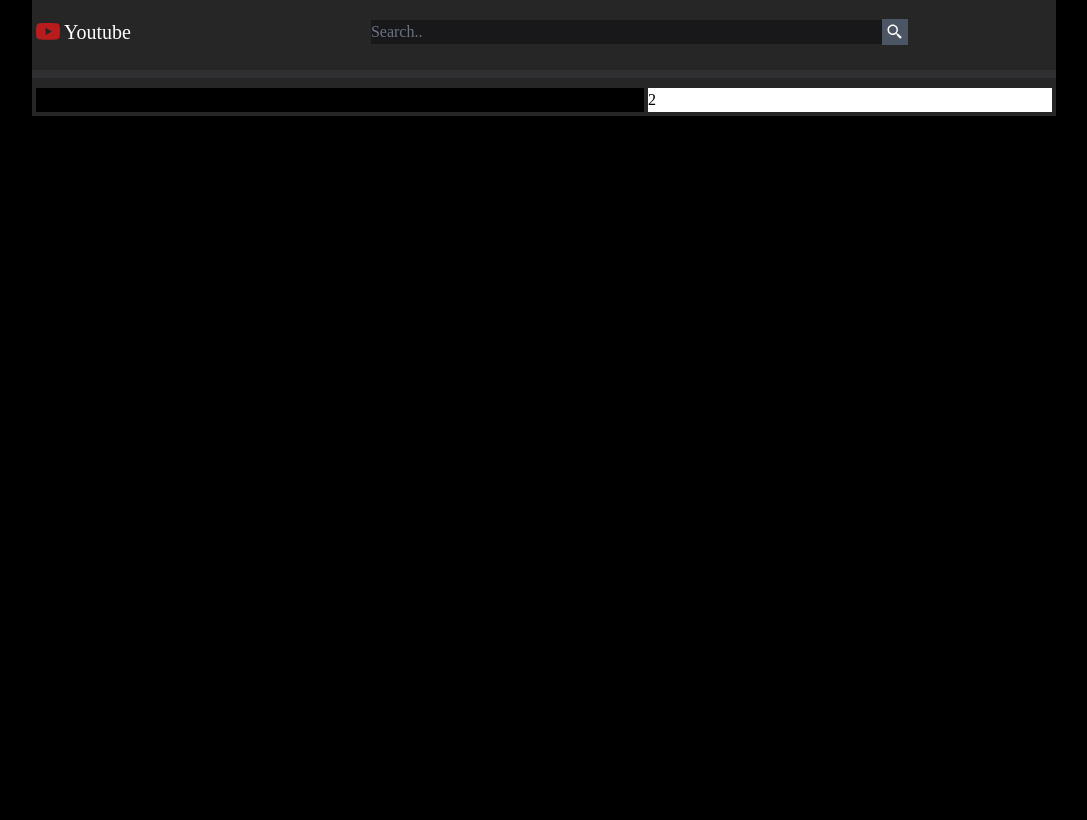
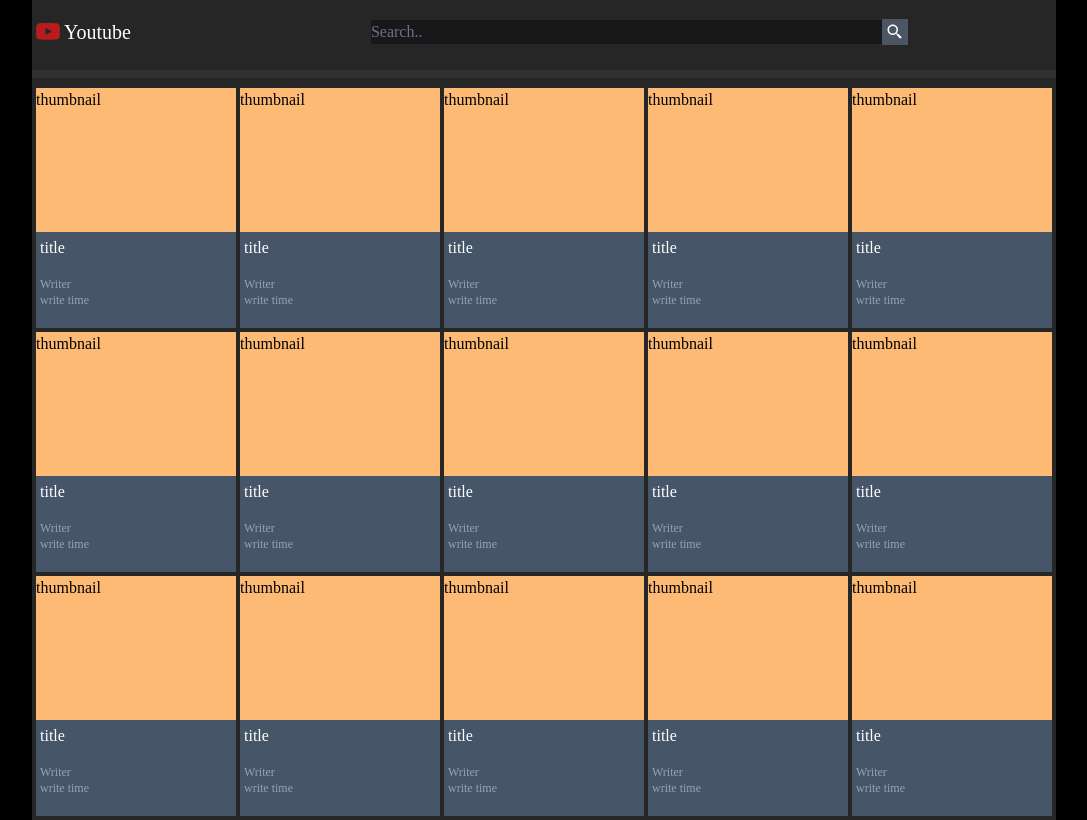
Before and after one commit to cktjdgus45/react-hooks, a React (Create React App) app: page / in a window 1280 px wide. Shown: the whole page, without its empty margins (96-1183 px from the left). Built offline with nearby package versions, Linux system fonts and the light colour scheme.

Commit message:
add React Router

```diff
--- a/package.json
+++ b/package.json
@@ -10,6 +10,7 @@
     "react": "^18.2.0",
     "react-dom": "^18.2.0",
     "react-icons": "^4.7.1",
+    "react-router-dom": "^6.6.1",
     "react-scripts": "5.0.1",
     "styled-components": "^5.3.6",
     "tailwindcss": "^3.2.4",
--- /dev/null
+++ b/src/components/youtubeApp/App.jsx
@@ -0,0 +1,15 @@
+import React from 'react';
+import { BrowserRouter, Routes, Route, } from 'react-router-dom';
+import YoutubeApp from './YoutubeApp';
+
+const App = () => {
+    return (
+        <BrowserRouter>
+            <Routes>
+                <Route path='/' element={<YoutubeApp />} />
+            </Routes>
+        </BrowserRouter>
+    )
+}
+
+export default App;
--- a/src/components/youtubeApp/YoutubeApp.jsx
+++ b/src/components/youtubeApp/YoutubeApp.jsx
@@ -1,6 +1,7 @@
 import React from 'react';
 import Header from './header/Header';
 import Main from './main/Main';
+
 
 const YoutubeApp = () => {
     return (
@@ -14,4 +15,5 @@ const YoutubeApp = () => {
     )
 }
 
+
 export default YoutubeApp;
--- a/src/components/youtubeApp/main/Main.jsx
+++ b/src/components/youtubeApp/main/Main.jsx
@@ -5,7 +5,21 @@ import VideoDetail from './videoComponents/VideoDetail';
 const Main = (props) => {
     return (
         <section className='w-full grid justify-center gap-1 p-1 grid-cols-customize-grid-col grid-rows-customize-grid-row'>
-            <VideoDetail />
+            <VideoCard />
+            <VideoCard />
+            <VideoCard />
+            <VideoCard />
+            <VideoCard />
+            <VideoCard />
+            <VideoCard />
+            <VideoCard />
+            <VideoCard />
+            <VideoCard />
+            <VideoCard />
+            <VideoCard />
+            <VideoCard />
+            <VideoCard />
+            <VideoCard />
         </section>
     )
 }
--- a/src/components/youtubeApp/main/videoComponents/VideoCard.jsx
+++ b/src/components/youtubeApp/main/videoComponents/VideoCard.jsx
@@ -2,7 +2,7 @@ import React from 'react';
 
 const VideoCard = () => {
     return (
-        <div className='bg-slate-600 h-60'>
+        <div className='bg-slate-600 h-60 cursor-pointer'>
             <div className='h-3/5 bg-orange-300'>thumbnail</div>
             <div className='h-2/5 flex flex-col p-1'>
                 <h1 className='text-white text-base mb-4'>title</h1>
--- a/src/index.js
+++ b/src/index.js
@@ -1,11 +1,11 @@
 import React from 'react';
 import ReactDOM from 'react-dom/client';
+import App from './components/youtubeApp/App';
 import './index.css';
-import YoutubeApp from './components/youtubeApp/YoutubeApp';
 
 const root = ReactDOM.createRoot(document.getElementById('root'));
 root.render(
   <React.StrictMode>
-    <YoutubeApp />
+    <App />
   </React.StrictMode>
 );
```
Also changed, not shown: 1 other file (tests, documents, lock files or other folders).
